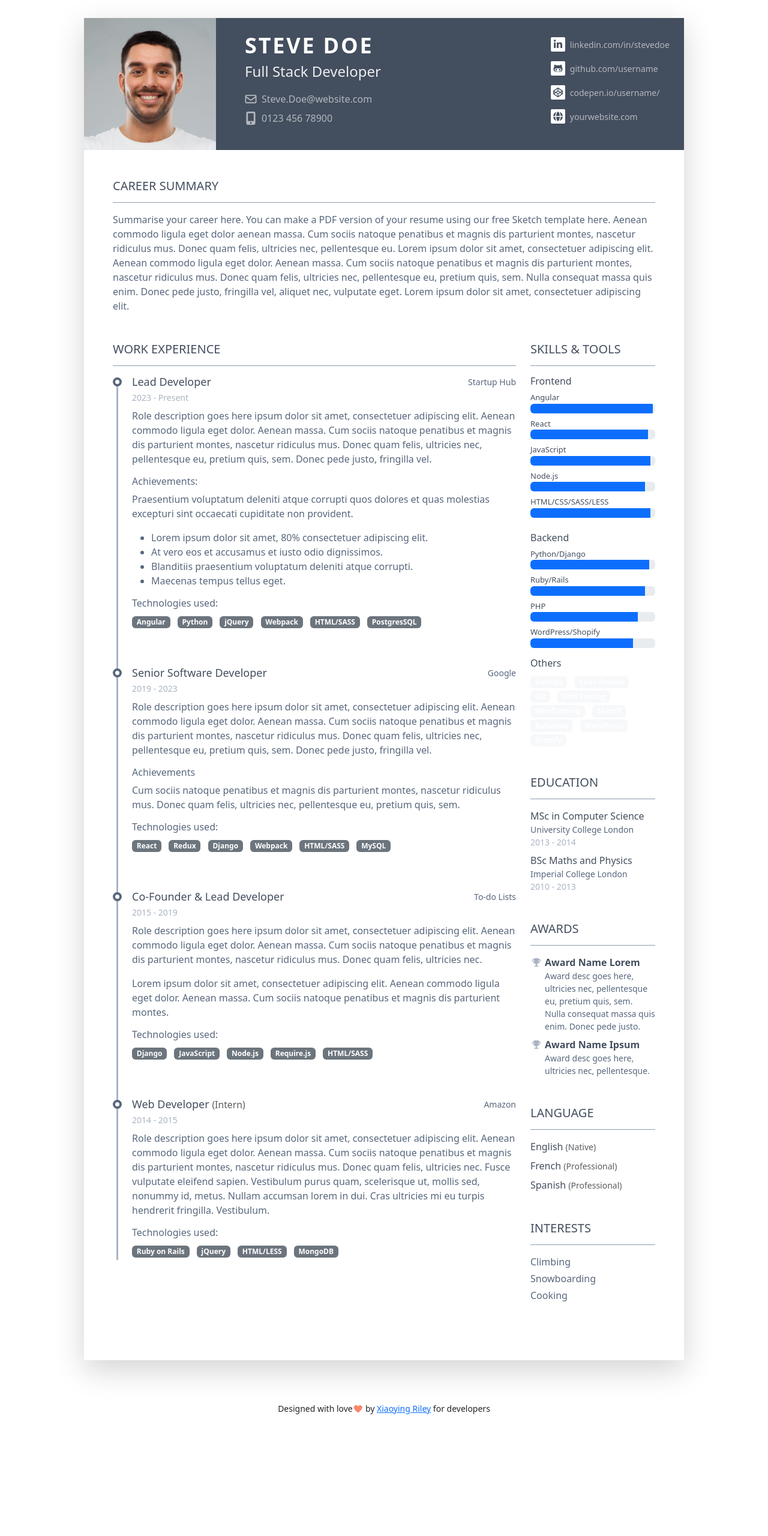
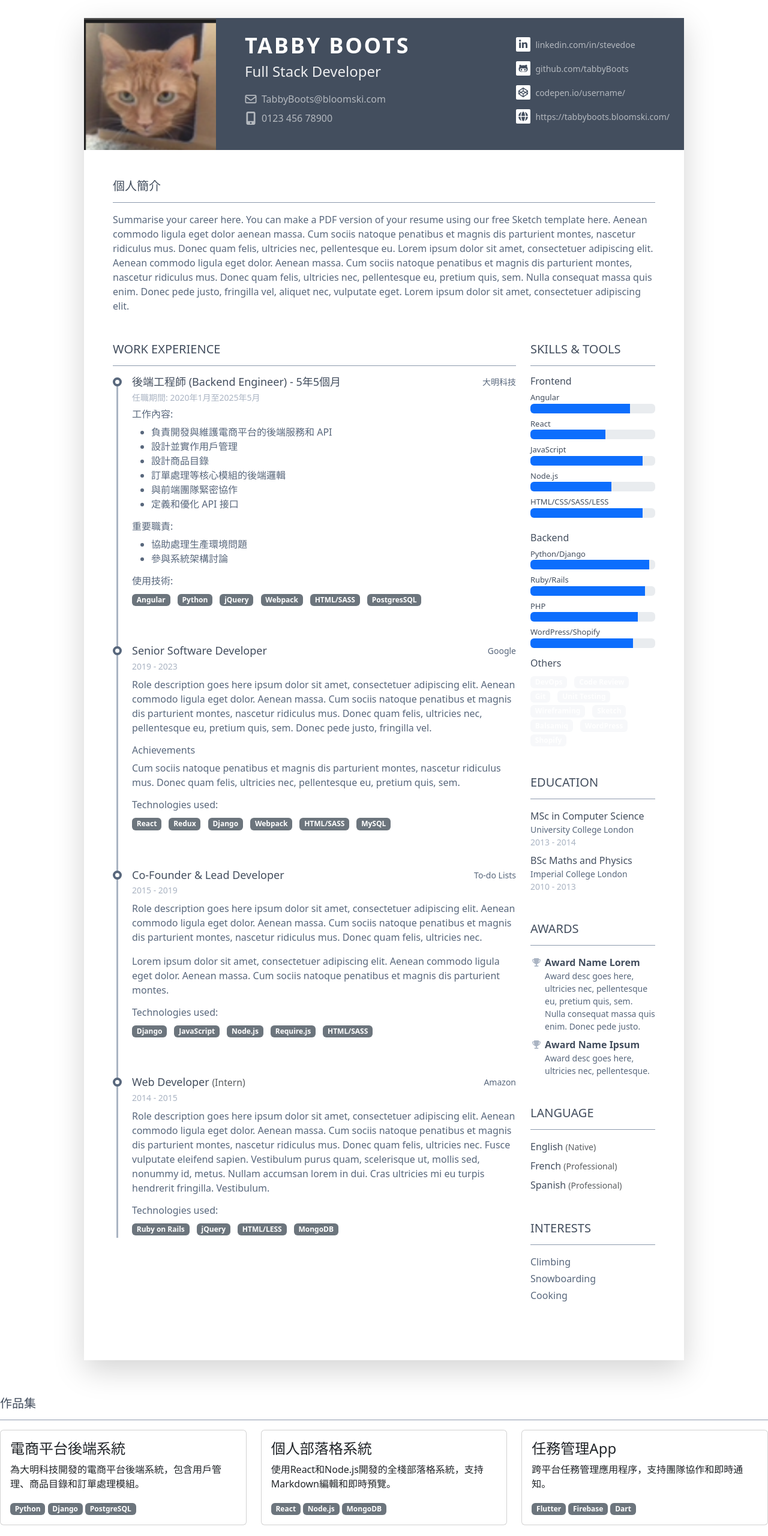
Before and after one commit to tabbyBoots/test_resume, a plain HTML site: page index.html in a window 1280 px wide. Shown: the top 2560 px of the page at 60% size. Before the commit the page ends 2407 px from the top, so only its background shows below. Drawn offline with nearby package versions, Linux system fonts and the light colour scheme.

Commit message:
新增作品集連結

```diff
--- /dev/null
+++ b/assets/css/style.css
@@ -0,0 +1,24 @@
+/* 大頭照比例設定 */
+.profile-image .picture {
+    display: flex;
+    justify-content: center;
+    height: 220px !important;
+}
+
+/* 大頭照在電腦模式下照片不設定左邊界及上邊界 */
+@media (min-width: 768px) {
+    .profile-image .picture {
+        padding-left: 0px !important;
+        padding-top: 0px !important;
+        margin-top: 0px !important;
+    }
+}
+
+/* 大頭照在手機模式下照片不設定寛度 */
+@media (max-width: 767.98px) {
+    .profile-image .picture {
+        margin: auto !important;
+        width: auto !important;
+        height: auto !important;
+    }
+}
--- a/index.html
+++ b/index.html
@@ -1,7 +1,7 @@
 <!DOCTYPE html>
 <html lang="en">
 <head>
-    <title>Pillar - Bootstrap Resume/CV Template for Developers</title>
+    <title>TabbyBoots' Resume</title>
 
     <!-- Meta -->
     <meta charset="utf-8">
@@ -23,13 +23,14 @@
 
 	<!-- Theme CSS -->
 	<link id="theme-style" rel="stylesheet" href="assets/css/pillar-1.css">
+
+	<!-- Custom CSS -->
+	<link rel="stylesheet" href="assets/css/style.css">
+
 	<!-- Bootstrap CSS -->
 	<link rel="stylesheet" href="https://cdnjs.cloudflare.com/ajax/libs/bootstrap/5.3.3/css/bootstrap.min.css"
 	integrity="sha512-jnSuA4Ss2PkkikSOLtYs8BlYIeeIK1h99ty4YfvRPAlzr377vr3CXDb7sb7eEEBYjDtcYj+AjBH3FLv5uSJuXg=="
 	crossorigin="anonymous" referrerpolicy="no-referrer" />
-
-
-
 
 </head>
 
@@ -39,25 +40,25 @@
 	    <div class="resume-wrapper-inner mx-auto text-start bg-white shadow-lg">
 		    <header class="resume-header pt-4 pt-md-0">
 			    <div class="row">
-				    <div class="col-block col-md-auto resume-picture-holder text-center text-md-start">
-				        <img class="picture" src="assets/images/profile.jpg" alt="">
+				    <div class="profile-image col-block col-md-auto resume-picture-holder text-center text-md-start">
+				        <img class="picture" src="assets/images/profile.png" alt="">
 				    </div><!--//col-->
 				    <div class="col">
 					    <div class="row p-4 justify-content-center justify-content-md-between">
 						    <div class="primary-info col-auto">
-							    <h1 class="name mt-0 mb-1 text-white text-uppercase text-uppercase">Steve Doe</h1>
+							    <h1 class="name mt-0 mb-1 text-white text-uppercase text-uppercase">Tabby Boots</h1>
 							    <div class="title mb-3">Full Stack Developer</div>
 							    <ul class="list-unstyled">
-								    <li class="mb-2"><a class="text-link" href="#"><i class="far fa-envelope fa-fw me-2" data-fa-transform="grow-3"></i>Steve.Doe@website.com</a></li>
+								    <li class="mb-2"><a class="text-link" href="#"><i class="far fa-envelope fa-fw me-2" data-fa-transform="grow-3"></i>TabbyBoots@bloomski.com</a></li>
 								    <li><a class="text-link" href="#"><i class="fas fa-mobile-alt fa-fw me-2" data-fa-transform="grow-6"></i>0123 456 78900</a></li>
 							    </ul>
 						    </div><!--//primary-info-->
 						    <div class="secondary-info col-auto mt-2">
 							    <ul class="resume-social list-unstyled">
 					                <li class="mb-3"><a class="text-link" href="#"><span class="fa-container text-center me-2"><i class="fab fa-linkedin-in fa-fw"></i></span>linkedin.com/in/stevedoe</a></li>
-					                <li class="mb-3"><a class="text-link" href="#"><span class="fa-container text-center me-2"><i class="fab fa-github-alt fa-fw"></i></span>github.com/username</a></li>
+					                <li class="mb-3"><a class="text-link" href="#"><span class="fa-container text-center me-2"><i class="fab fa-github-alt fa-fw"></i></span>github.com/tabbyBoots</a></li>
 					                <li class="mb-3"><a class="text-link" href="#"><span class="fa-container text-center me-2"><i class="fab fa-codepen fa-fw"></i></span>codepen.io/username/</a></li>
-					                <li><a class="text-link" href="#"><span class="fa-container text-center me-2"><i class="fas fa-globe"></i></span>yourwebsite.com</a></li>
+					                <li><a class="text-link" href="#"><span class="fa-container text-center me-2"><i class="fas fa-globe"></i></span>https://tabbyboots.bloomski.com/</a></li>
 							    </ul>
 						    </div><!--//secondary-info-->
 					    </div><!--//row-->
@@ -67,7 +68,7 @@
 		    </header>
 		    <div class="resume-body p-5">
 			    <section class="resume-section summary-section mb-5">
-				    <h2 class="resume-section-title text-uppercase font-weight-bold pb-3 mb-3">Career Summary</h2>
+				    <h2 class="resume-section-title text-uppercase font-weight-bold pb-3 mb-3">個人簡介</h2>
 				    <div class="resume-section-content">
 					    <p class="mb-0">Summarise your career here. <a class="text-reset text-link" href="https://themes.3rdwavemedia.com/resources/sketch-template/pillar-sketch-sketch-resume-template-for-developers/" target="_blank">You can make a PDF version of your resume using our free Sketch template here</a>. Aenean commodo ligula eget dolor aenean massa. Cum sociis natoque penatibus et magnis dis parturient montes, nascetur ridiculus mus. Donec quam felis, ultricies nec, pellentesque eu. Lorem ipsum dolor sit amet, consectetuer adipiscing elit. Aenean commodo ligula eget dolor. Aenean massa. Cum sociis natoque penatibus et magnis dis parturient montes, nascetur ridiculus mus. Donec quam felis, ultricies nec, pellentesque eu, pretium quis, sem. Nulla consequat massa quis enim. Donec pede justo, fringilla vel, aliquet nec, vulputate eget. Lorem ipsum dolor sit amet, consectetuer adipiscing elit.</p>
 				    </div>
@@ -82,22 +83,27 @@
 
 									    <div class="resume-timeline-item-header mb-2">
 										    <div class="d-flex flex-column flex-md-row">
-										        <h3 class="resume-position-title font-weight-bold mb-1">Lead Developer</h3>
-										        <div class="resume-company-name ms-auto">Startup Hub</div>
+										        <h3 class="resume-position-title font-weight-bold mb-1">後端工程師 (Backend Engineer) - 5年5個月</h3>
+										        <div class="resume-company-name ms-auto">大明科技</div>
 										    </div><!--//row-->
-										    <div class="resume-position-time">2023 - Present</div>
+										    <div class="resume-position-time">任職期間: 2020年1月至2025年5月</div>
 									    </div><!--//resume-timeline-item-header-->
 									    <div class="resume-timeline-item-desc">
-										    <p>Role description goes here ipsum dolor sit amet, consectetuer adipiscing elit. Aenean commodo ligula eget dolor. Aenean massa. Cum sociis natoque penatibus et magnis dis parturient montes, nascetur ridiculus mus. Donec quam felis, ultricies nec, pellentesque eu, pretium quis, sem. Donec pede justo, fringilla vel.</p>
-										    <h4 class="resume-timeline-item-desc-heading font-weight-bold">Achievements:</h4>
-										    <p>Praesentium voluptatum deleniti atque corrupti quos dolores et quas molestias excepturi sint occaecati cupiditate non provident.</p>
+											<h4 class="resume-timeline-item-desc-heading font-weight-bold">工作內容:</h4>
 											<ul>
-											    <li>Lorem ipsum dolor sit amet, 80% consectetuer adipiscing elit.</li>
-											    <li>At vero eos et accusamus et iusto odio dignissimos.</li>
-											    <li>Blanditiis praesentium voluptatum deleniti atque corrupti.</li>
-											    <li>Maecenas tempus tellus eget.</li>
+												<li>負責開發與維護電商平台的後端服務和 API</li>
+												<li>設計並實作用戶管理</li>
+												<li>設計商品目錄</li>
+												<li>訂單處理等核心模組的後端邏輯</li>
+												<li>與前端團隊緊密協作</li>
+												<li>定義和優化 API 接口</li>
 											</ul>
-										    <h4 class="resume-timeline-item-desc-heading font-weight-bold">Technologies used:</h4>
+										    <h4 class="resume-timeline-item-desc-heading font-weight-bold">重要職責:</h4>
+											<ul>
+												<li>協助處理生產環境問題</li>
+												<li>參與系統架構討論</li>
+											</ul>
+										    <h4 class="resume-timeline-item-desc-heading font-weight-bold">使用技術:</h4>
 										    <ul class="list-inline">
 											    <li class="list-inline-item"><span class="badge bg-secondary badge-pill">Angular</span></li>
 											    <li class="list-inline-item"><span class="badge bg-secondary badge-pill">Python</span></li>
@@ -203,32 +209,32 @@
 								        <li class="mb-2">
 								            <div class="resume-skill-name">Angular</div>
 									        <div class="progress resume-progress">
-											    <div class="progress-bar theme-progress-bar-dark" role="progressbar" style="width: 98%" aria-valuenow="25" aria-valuemin="0" aria-valuemax="100"></div>
+											    <div class="progress-bar theme-progress-bar-dark" role="progressbar" style="width: 80%" aria-valuenow="25" aria-valuemin="0" aria-valuemax="100"></div>
 											</div>
 								        </li>
 								        <li class="mb-2">
 								            <div class="resume-skill-name">React</div>
 									        <div class="progress resume-progress">
-											    <div class="progress-bar theme-progress-bar-dark" role="progressbar" style="width: 94%" aria-valuenow="25" aria-valuemin="0" aria-valuemax="100"></div>
+											    <div class="progress-bar theme-progress-bar-dark" role="progressbar" style="width: 60%" aria-valuenow="25" aria-valuemin="0" aria-valuemax="100"></div>
 											</div>
 								        </li>
 								        <li class="mb-2">
 								            <div class="resume-skill-name">JavaScript</div>
 									        <div class="progress resume-progress">
-											    <div class="progress-bar theme-progress-bar-dark" role="progressbar" style="width: 96%" aria-valuenow="25" aria-valuemin="0" aria-valuemax="100"></div>
+											    <div class="progress-bar theme-progress-bar-dark" role="progressbar" style="width: 90%" aria-valuenow="25" aria-valuemin="0" aria-valuemax="100"></div>
 											</div>
 								        </li>
 
 								        <li class="mb-2">
 								            <div class="resume-skill-name">Node.js</div>
 									        <div class="progress resume-progress">
-											    <div class="progress-bar theme-progress-bar-dark" role="progressbar" style="width: 92%" aria-valuenow="25" aria-valuemin="0" aria-valuemax="100"></div>
+											    <div class="progress-bar theme-progress-bar-dark" role="progressbar" style="width: 65%" aria-valuenow="25" aria-valuemin="0" aria-valuemax="100"></div>
 											</div>
 								        </li>
 								        <li class="mb-2">
 								            <div class="resume-skill-name">HTML/CSS/SASS/LESS</div>
 									        <div class="progress resume-progress">
-											    <div class="progress-bar theme-progress-bar-dark" role="progressbar" style="width: 96%" aria-valuenow="25" aria-valuemin="0" aria-valuemax="100"></div>
+											    <div class="progress-bar theme-progress-bar-dark" role="progressbar" style="width: 90%" aria-valuenow="25" aria-valuemin="0" aria-valuemax="100"></div>
 											</div>
 								        </li>
 							        </ul>
@@ -344,6 +350,53 @@
     </article>
 
 
+    <section class="resume-section portfolio-section mb-5">
+        <h2 class="resume-section-title text-uppercase font-weight-bold pb-3 mb-3">作品集</h2>
+        <div class="resume-section-content">
+            <div class="row">
+                <div class="col-md-4 mb-4">
+                    <div class="card">
+                        <div class="card-body">
+                            <h4 class="card-title">電商平台後端系統</h4>
+                            <p class="card-text">為大明科技開發的電商平台後端系統，包含用戶管理、商品目錄和訂單處理模組。</p>
+                            <div class="technologies">
+                                <span class="badge bg-secondary badge-pill">Python</span>
+                                <span class="badge bg-secondary badge-pill">Django</span>
+                                <span class="badge bg-secondary badge-pill">PostgreSQL</span>
+                            </div>
+                        </div>
+                    </div>
+                </div>
+                <div class="col-md-4 mb-4">
+                    <div class="card">
+                        <div class="card-body">
+                            <h4 class="card-title">個人部落格系統</h4>
+                            <p class="card-text">使用React和Node.js開發的全棧部落格系統，支持Markdown編輯和即時預覽。</p>
+                            <div class="technologies">
+                                <span class="badge bg-secondary badge-pill">React</span>
+                                <span class="badge bg-secondary badge-pill">Node.js</span>
+                                <span class="badge bg-secondary badge-pill">MongoDB</span>
+                            </div>
+                        </div>
+                    </div>
+                </div>
+                <div class="col-md-4 mb-4">
+                    <div class="card">
+                        <div class="card-body">
+                            <h4 class="card-title">任務管理App</h4>
+                            <p class="card-text">跨平台任務管理應用程序，支持團隊協作和即時通知。</p>
+                            <div class="technologies">
+                                <span class="badge bg-secondary badge-pill">Flutter</span>
+                                <span class="badge bg-secondary badge-pill">Firebase</span>
+                                <span class="badge bg-secondary badge-pill">Dart</span>
+                            </div>
+                        </div>
+                    </div>
+                </div>
+            </div>
+        </div>
+    </section>
+
     <footer class="footer text-center pt-2 pb-5">
 	    <!--/* This template is free as long as you keep the footer attribution link. If you'd like to use the template without the attribution link, you can buy the commercial license via our website: themes.3rdwavemedia.com Thank you for your support. :) */-->
         <small class="copyright">Designed with <span class="sr-only">love</span><i class="fas fa-heart"></i> by <a href="http://themes.3rdwavemedia.com" target="_blank">Xiaoying Riley</a> for developers</small>
```
Also changed, not shown: assets/images/favicon.ico (renamed from favicon.ico), assets/images/profile.png (added). Lines whose indentation alone changed are shown as unchanged.
